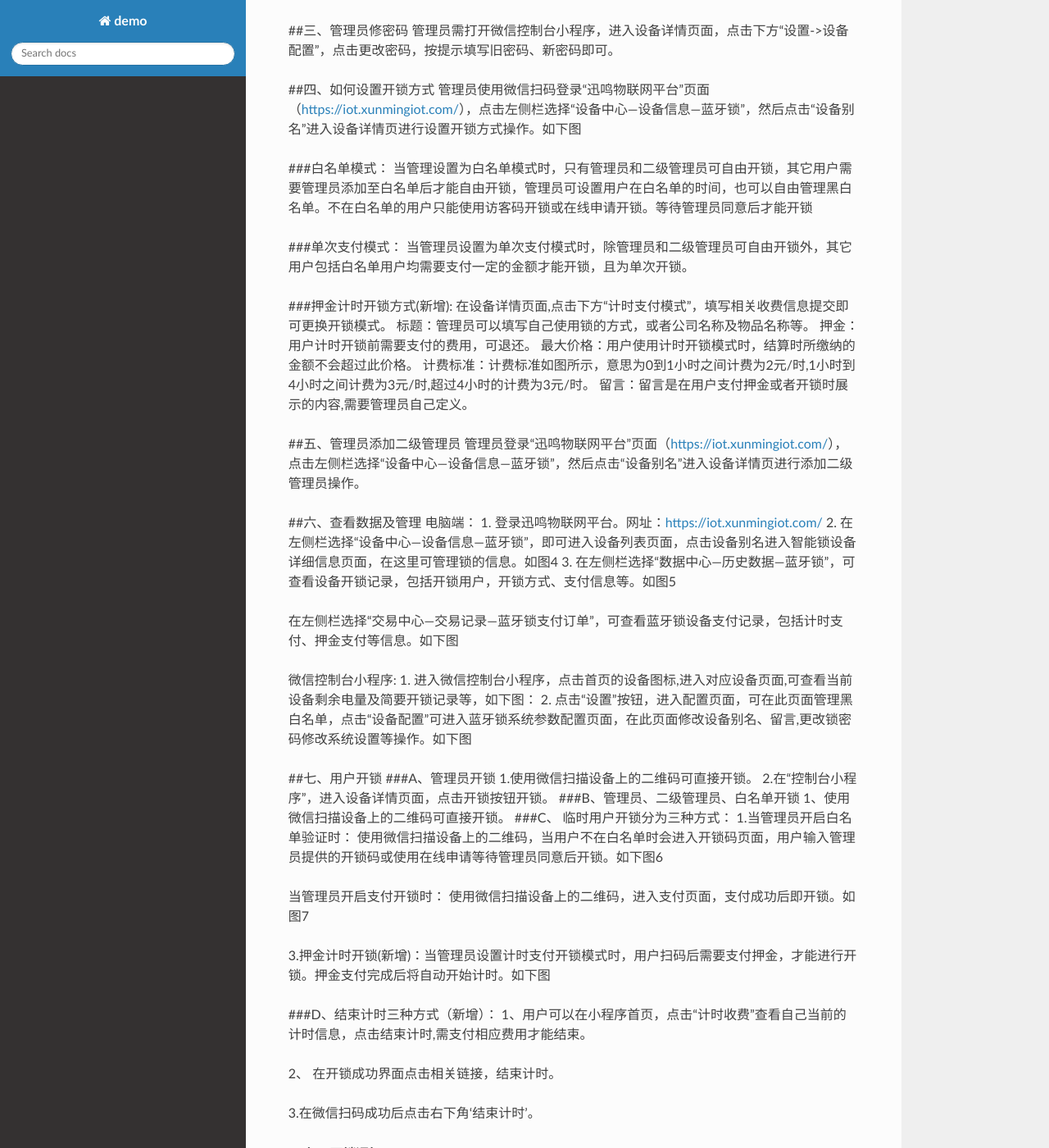
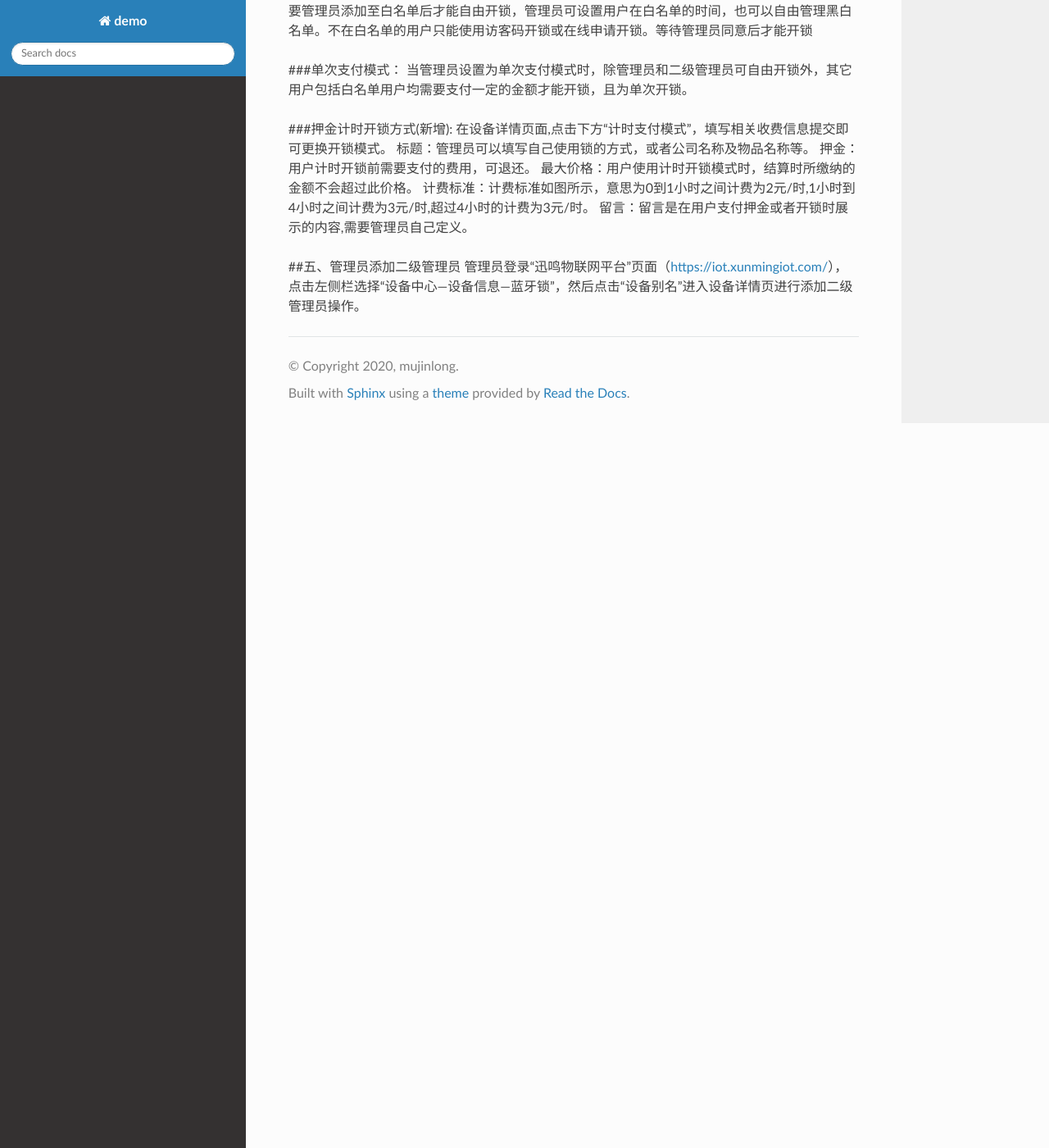
Before and after one commit to mjl0217/demoss, a Sphinx documentation site: the page built from Pillow_docs_cn/source/contents.rst, in a window 1280 px wide and 1400 px high, scrolled down 1057 px. Shown: the whole window at 82% size. Built offline with Sphinx 7.4.7 and the Read the Docs theme 2.0.0, drawn with Linux system fonts in a browser that asks for light colours; pages that are not in the unit, such as notebooks, are missing from menus; some of the changed text lies outside the part shown.

Commit message:
提交代码

```diff
--- a/Pillow_docs_cn/source/contents.rst
+++ b/Pillow_docs_cn/source/contents.rst
@@ -1,22 +1,3 @@
-[TOC]
-# 迅鸣物联网
-> 蓝牙智能锁操作说明书
-V1.0
-
-
->拟  制：	牟进龙	日  期：	2020.08.19
-审  核：	于建洋	日  期：	2020.08.20
-批  准：		日  期：
-
-
->版权所有  侵权必究
-
-
->修订记录
-日期	修订版本	描述	作者
-2020-08-19	V1.0	初稿完成	牟进龙
-如需查看完整文档,请在官网下载PDF文件查看 (https://www.xunmingiot.com/support/support.html)
-
 
 ## 一、概述:
 迅鸣蓝牙智能锁由通用蓝牙控制模块+电控锁体组成，电控锁体支持电磁锁、电机锁、钛丝锁等常见电子锁体。目前在售一套的蓝牙智能锁分为以下两种型号：A型钛丝锁，B型电机锁。两种锁体控制方式完全一样。
@@ -64,70 +45,3 @@
 
 ##五、管理员添加二级管理员
 管理员登录“迅鸣物联网平台”页面（https://iot.xunmingiot.com/），点击左侧栏选择“设备中心—设备信息—蓝牙锁”，然后点击“设备别名”进入设备详情页进行添加二级管理员操作。
-
-
-
-##六、查看数据及管理
-电脑端：
-1.	登录迅鸣物联网平台。网址：https://iot.xunmingiot.com/
-2.	在左侧栏选择“设备中心—设备信息—蓝牙锁”，即可进入设备列表页面，点击设备别名进入智能锁设备详细信息页面，在这里可管理锁的信息。如图4
-3.	在左侧栏选择“数据中心—历史数据—蓝牙锁”，可查看设备开锁记录，包括开锁用户，开锁方式、支付信息等。如图5
-
-4.	在左侧栏选择“交易中心—交易记录—蓝牙锁支付订单”，可查看蓝牙锁设备支付记录，包括计时支付、押金支付等信息。如下图
-
-
-微信控制台小程序:
-1. 进入微信控制台小程序，点击首页的设备图标,进入对应设备页面,可查看当前设备剩余电量及简要开锁记录等，如下图：
-2. 点击“设置”按钮，进入配置页面，可在此页面管理黑白名单，点击“设备配置”可进入蓝牙锁系统参数配置页面，在此页面修改设备别名、留言,更改锁密码修改系统设置等操作。如下图
-
-
-
-##七、用户开锁
-###A、管理员开锁
-1.使用微信扫描设备上的二维码可直接开锁。
-2.在“控制台小程序”，进入设备详情页面，点击开锁按钮开锁。
-###B、管理员、二级管理员、白名单开锁
-1、使用微信扫描设备上的二维码可直接开锁。
-###C、	临时用户开锁分为三种方式：
-1.当管理员开启白名单验证时： 使用微信扫描设备上的二维码，当用户不在白名单时会进入开锁码页面，用户输入管理员提供的开锁码或使用在线申请等待管理员同意后开锁。如下图6
-
-
-2. 当管理员开启支付开锁时： 使用微信扫描设备上的二维码，进入支付页面，支付成功后即开锁。如图7
-
-3.押金计时开锁(新增)：当管理员设置计时支付开锁模式时，用户扫码后需要支付押金，才能进行开锁。押金支付完成后将自动开始计时。如下图
-
-
-###D、结束计时三种方式（新增）：
-1、用户可以在小程序首页，点击“计时收费”查看自己当前的计时信息，点击结束计时,需支付相应费用才能结束。
-
-2、	在开锁成功界面点击相关链接，结束计时。
-
-3.在微信扫码成功后点击右下角‘结束计时’。
-
-
-##九、开锁通知：
- 消息通知可在微信公众号里查看 或者在 小程序消息页面查看。（注意：只有用户开启全局消息通知并开启当前设备通知后公众号才能收到消息。）
-1.	通知开启：
-开启全局通知且开启设备通知后，设备开锁后仅向管理员发送开锁通知。
-全局通知开关:控制全部平台通知消息是否通过微信公众号推送。
-设备通知开关:仅控制当前设备是否通过微信公众号推送。
-2.	消息查看
-A、web平台查看
-B、	控制台小程序查看
-
-
-
-3.结束计时申请（新增）
-当用户申请结束计时后，管理员会在微信公众号里面收到一条推送，点击消息会进入控制台小程序，查看申请人及申请时间等信息。管理员需登录迅鸣物联网平台（网址: https://iot.xunmingiot.com/），点击‘设备中心->设备信息->蓝牙锁’然后点击设备的别名进入详情页面,点击下方计时列表可以查看申请人的计时信息,为他们结束计时。
-
-
-
-
-## 十、开锁流程图
-白名单开锁流程
-
-
-按次收费开锁流程
-
-
-计时收费开锁流程
```
Also changed, not shown: 5 other files.
